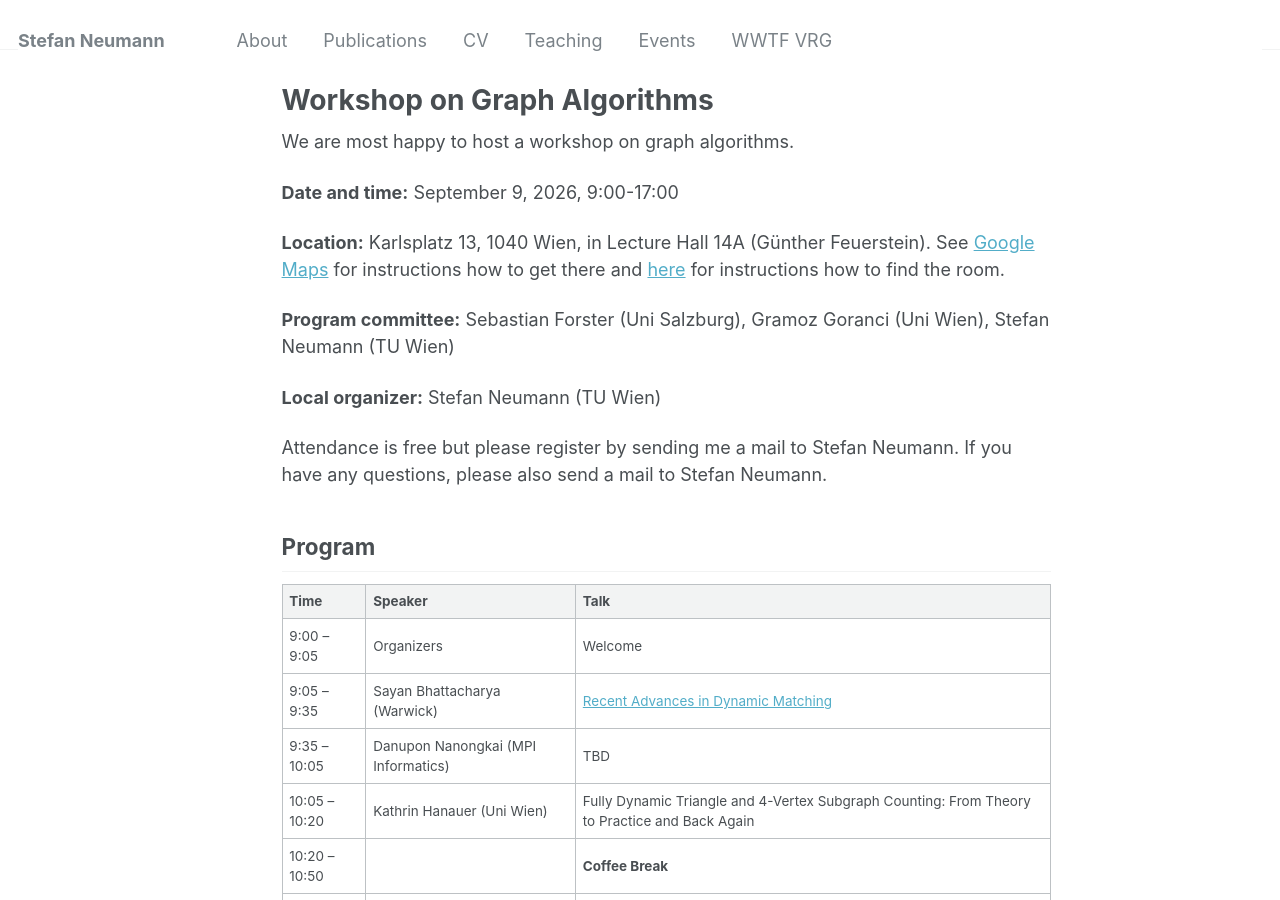
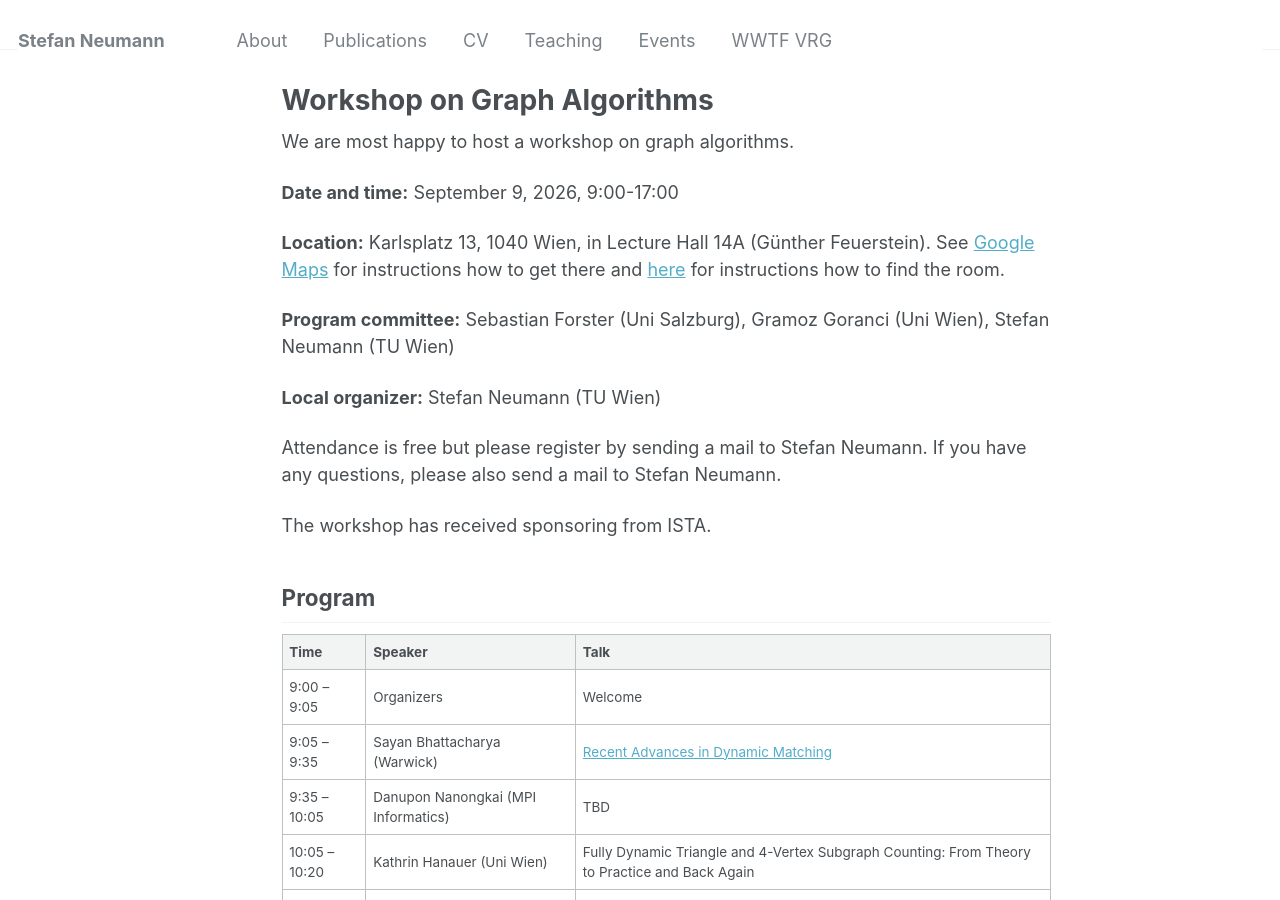
Before and after one commit to StefanResearch/StefanResearch.github.io, a Jekyll site: the page built from _pages/workshop-graph.md, in a window 1280 px wide and 900 px high. Built offline with Jekyll 4.4.1, drawn with Linux system fonts in a browser that asks for light colours.

Commit message:
Update workshop-graph.md

```diff
--- a/_pages/workshop-graph.md
+++ b/_pages/workshop-graph.md
@@ -5,23 +5,25 @@ author_profile: false
 redirect_from:
 ---
 
-We are most happy to host a workshop on
-graph algorithms.
+We are most happy to host a workshop on graph algorithms.
 
 **Date and time:** September 9, 2026, 9:00-17:00
 
 **Location:** Karlsplatz 13, 1040 Wien, in Lecture Hall 14A (Günther
 		Feuerstein). See [Google Maps](https://maps.app.goo.gl/bU5QjzteGTUZZjXd8)
-			for instructions how to get there and [here](../files/getting-to-lecture-hall-14a.pdf) for instructions how
-			to find the room.
+		for instructions how to get there and
+		[here](../files/getting-to-lecture-hall-14a.pdf) for instructions how
+		to find the room.
 
 **Program committee:** Sebastian Forster (Uni Salzburg),
 	Gramoz Goranci (Uni Wien), Stefan Neumann (TU Wien)
 
 **Local organizer:** Stefan Neumann (TU Wien)
 
-Attendance is free but please register by sending me a mail to Stefan Neumann.
+Attendance is free but please register by sending a mail to Stefan Neumann.
 If you have any questions, please also send a mail to Stefan Neumann.
+
+The workshop has received sponsoring from ISTA.
 
 ## Program
 
```
